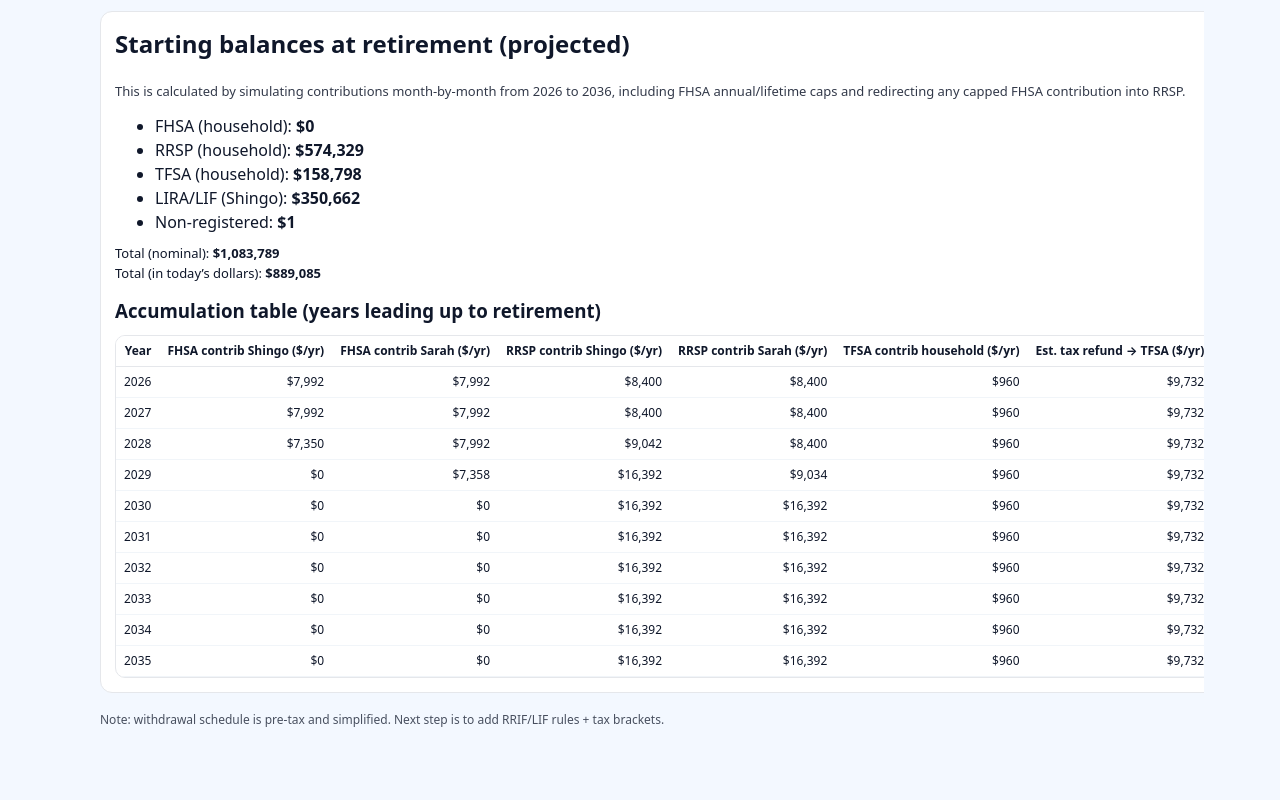
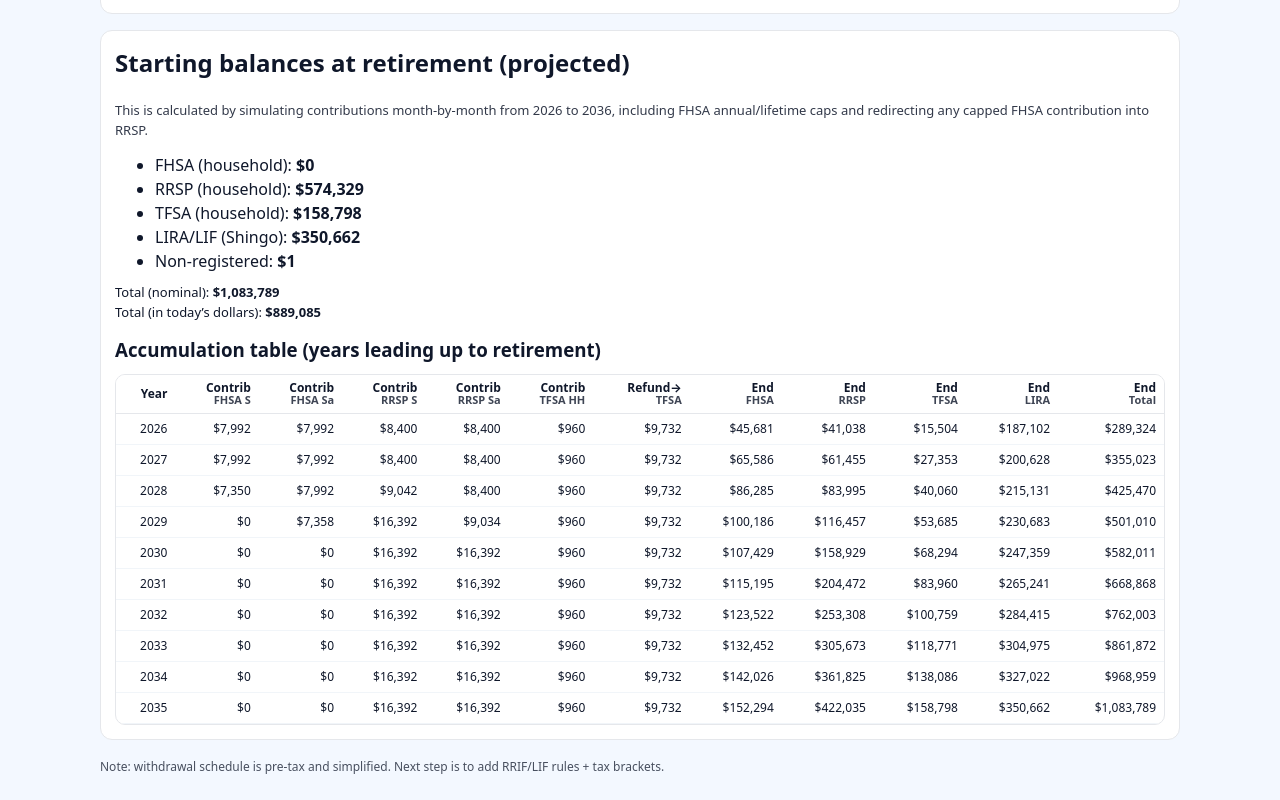
Before and after one commit to kawabunga8/RetirementResource, a React (Vite) app: page / in a window 1280 px wide. Shown: the part 737-1537 px from the top of the page. Before the commit the page ends 1490 px from the top, so only its background shows below. Built offline with nearby package versions, Linux system fonts and the light colour scheme.

Commit message:
Use two-row headings for accumulation table

```diff
--- a/src/App.tsx
+++ b/src/App.tsx
@@ -942,31 +942,36 @@ export default function App() {
               <thead>
                 <tr>
                   {[
-                    "Year",
-                    "FHSA contrib Shingo ($/yr)",
-                    "FHSA contrib Sarah ($/yr)",
-                    "RRSP contrib Shingo ($/yr)",
-                    "RRSP contrib Sarah ($/yr)",
-                    "TFSA contrib household ($/yr)",
-                    "Est. tax refund → TFSA ($/yr)",
-                    "End FHSA total ($)",
-                    "End RRSP total ($)",
-                    "End TFSA total ($)",
-                    "End LIRA ($)",
-                    "End total ($)",
-                  ].map((h) => (
+                    ["Year", ""],
+                    ["Contrib", "FHSA S"],
+                    ["Contrib", "FHSA Sa"],
+                    ["Contrib", "RRSP S"],
+                    ["Contrib", "RRSP Sa"],
+                    ["Contrib", "TFSA HH"],
+                    ["Refund→", "TFSA"],
+                    ["End", "FHSA"],
+                    ["End", "RRSP"],
+                    ["End", "TFSA"],
+                    ["End", "LIRA"],
+                    ["End", "Total"],
+                  ].map(([top, bottom]) => {
+                    const key = `${top}-${bottom}`;
+                    return (
                       <th
-                      key={h}
+                        key={key}
                         style={{
                           textAlign: "right",
                           padding: "6px 8px",
                           borderBottom: "1px solid #e5e7eb",
                           whiteSpace: "nowrap",
+                          lineHeight: 1.1,
                         }}
                       >
-                      {h}
+                        <div>{top}</div>
+                        {bottom ? <div style={{ fontSize: 11, opacity: 0.8 }}>{bottom}</div> : null}
                       </th>
-                  ))}
+                    );
+                  })}
                 </tr>
               </thead>
               <tbody>
```
Lines whose indentation alone changed are shown as unchanged.
